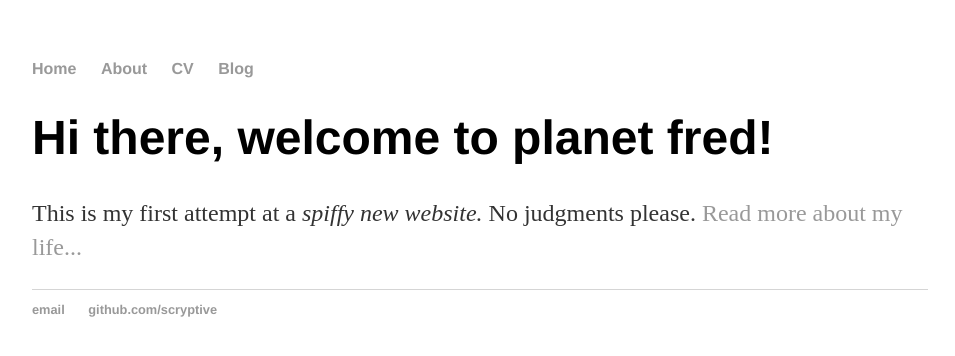
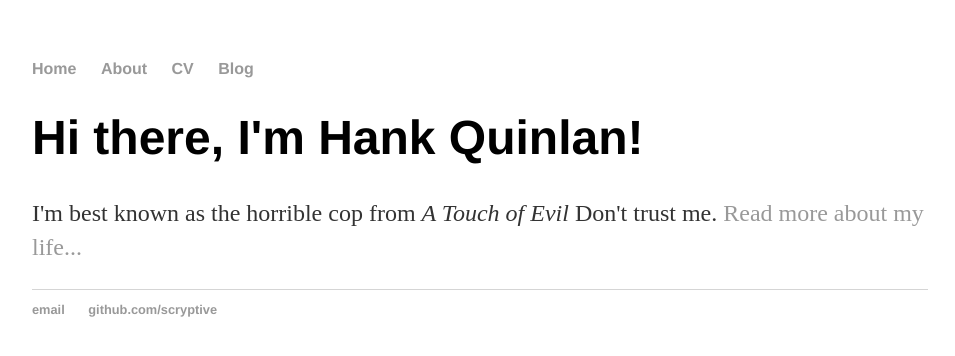
Before and after one commit to scryptive/personal, a Jekyll site: the page built from index.html, in a window 1280 px wide. Shown: the top 356 px of the page, without its empty margins (160-1115 px from the left). Built offline with Jekyll 4.4.1, drawn with Linux system fonts in a browser that asks for light colours.

Commit message:
Update index.html

```diff
--- a/index.html
+++ b/index.html
@@ -1,30 +1,8 @@
-<!DOCTYPE html>
-<html>
-	<head>
-		<title>Planet Fred</title>
-		<!-- link to main stylesheet -->
-		<link rel="stylesheet" type="text/css" href="/css/main.css">
-	</head>
-	<body>
-		<nav>
-    		<ul>
-        		<li><a href="/">Home</a></li>
-	        	<li><a href="/about">About</a></li>
-        		<li><a href="/cv">CV</a></li>
-        		<li><a href="/blog">Blog</a></li>
-    		</ul>
-		</nav>
-		<div class="container">
-    		<div class="blurb">
-        		<h1>Hi there, welcome to planet fred!</h1>
-				<p>This is my first attempt at a <em>spiffy new website.</em> No judgments please. <a href="/about">Read more about my life...</a></p>
-    		</div><!-- /.blurb -->
-		</div><!-- /.container -->
-		<footer>
-    		<ul>
-        		<li><a href="mailto:archibald.freddie@gmail.com">email</a></li>
-        		<li><a href="https://github.com/scryptive">github.com/scryptive</a></li>
-			</ul>
-		</footer>
-	</body>
-</html>
+---
+layout: default
+title: Hank Quinlan, Horrible Cop
+---
+<div class="blurb">
+	<h1>Hi there, I'm Hank Quinlan!</h1>
+	<p>I'm best known as the horrible cop from <em>A Touch of Evil</em> Don't trust me. <a href="/about">Read more about my life...</a></p>
+</div><!-- /.blurb -->
```
